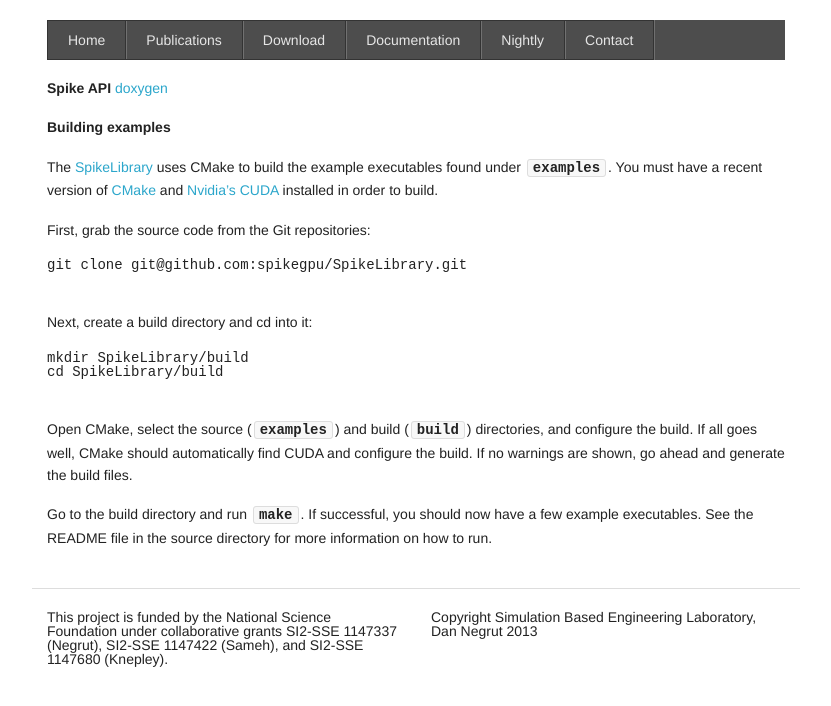
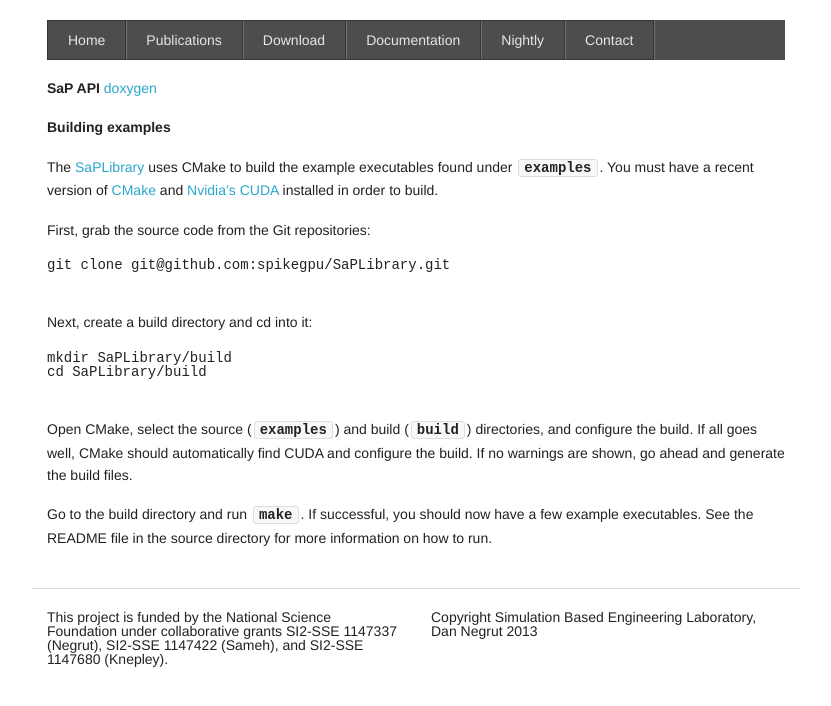
Before and after one commit to spikegpu/spikegpu.github.io, a Jekyll site: the page built from docs/index.md, in a window 1280 px wide. Shown: the top 706 px of the page, without its empty margins (224-1055 px from the left). Built offline with Jekyll 4.4.1, drawn with Linux system fonts in a browser that asks for light colours.

Commit message:
Change more SPIKE to SaP

```diff
--- a/docs/index.md
+++ b/docs/index.md
@@ -3,20 +3,20 @@ layout: default
 title: Documentation
 ---
 
-**Spike API** [doxygen](http://spikegpu.sbel.org/docs/html/index.html)
+**SaP API** [doxygen](http://sapgpu.sbel.org/docs/html/index.html)
 
 **Building examples**
 
-The [SpikeLibrary](https://github.com/spikegpu/SpikeLibrary) uses CMake to build the example executables found under `examples`. You must have a recent version of [CMake](http://www.cmake.org/) and [Nvidia's CUDA](http://www.nvidia.com/cuda) installed in order to build.
+The [SaPLibrary](https://github.com/spikegpu/SaPLibrary) uses CMake to build the example executables found under `examples`. You must have a recent version of [CMake](http://www.cmake.org/) and [Nvidia's CUDA](http://www.nvidia.com/cuda) installed in order to build.
 
 First, grab the source code from the Git repositories:
-<pre>git clone git@github.com:spikegpu/SpikeLibrary.git</pre>
+<pre>git clone git@github.com:spikegpu/SaPLibrary.git</pre>
 
 <br />
 
 Next, create a build directory and cd into it:
-<pre>mkdir SpikeLibrary/build
-cd SpikeLibrary/build</pre>
+<pre>mkdir SaPLibrary/build
+cd SaPLibrary/build</pre>
 
 <br />
 
```
